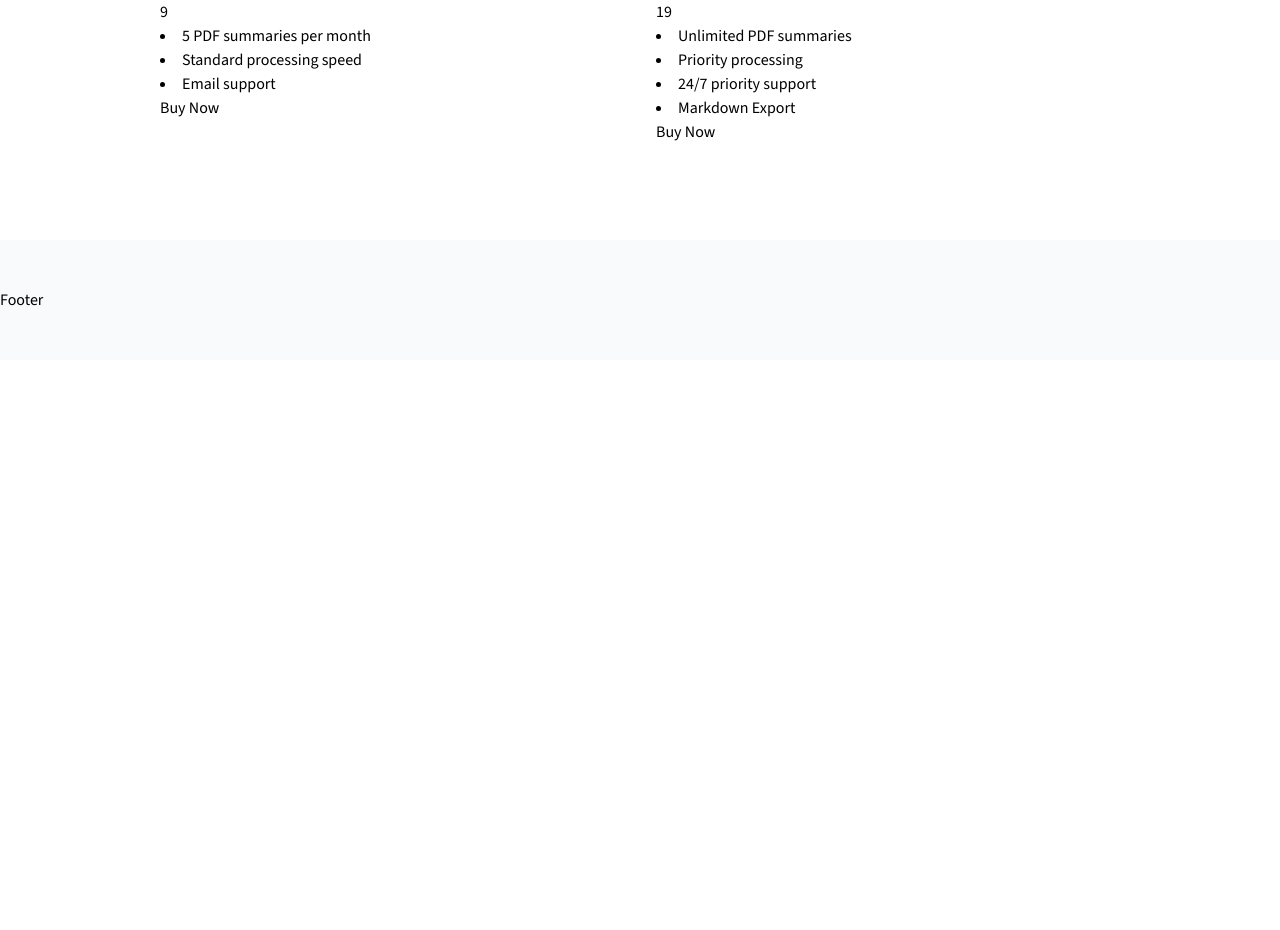
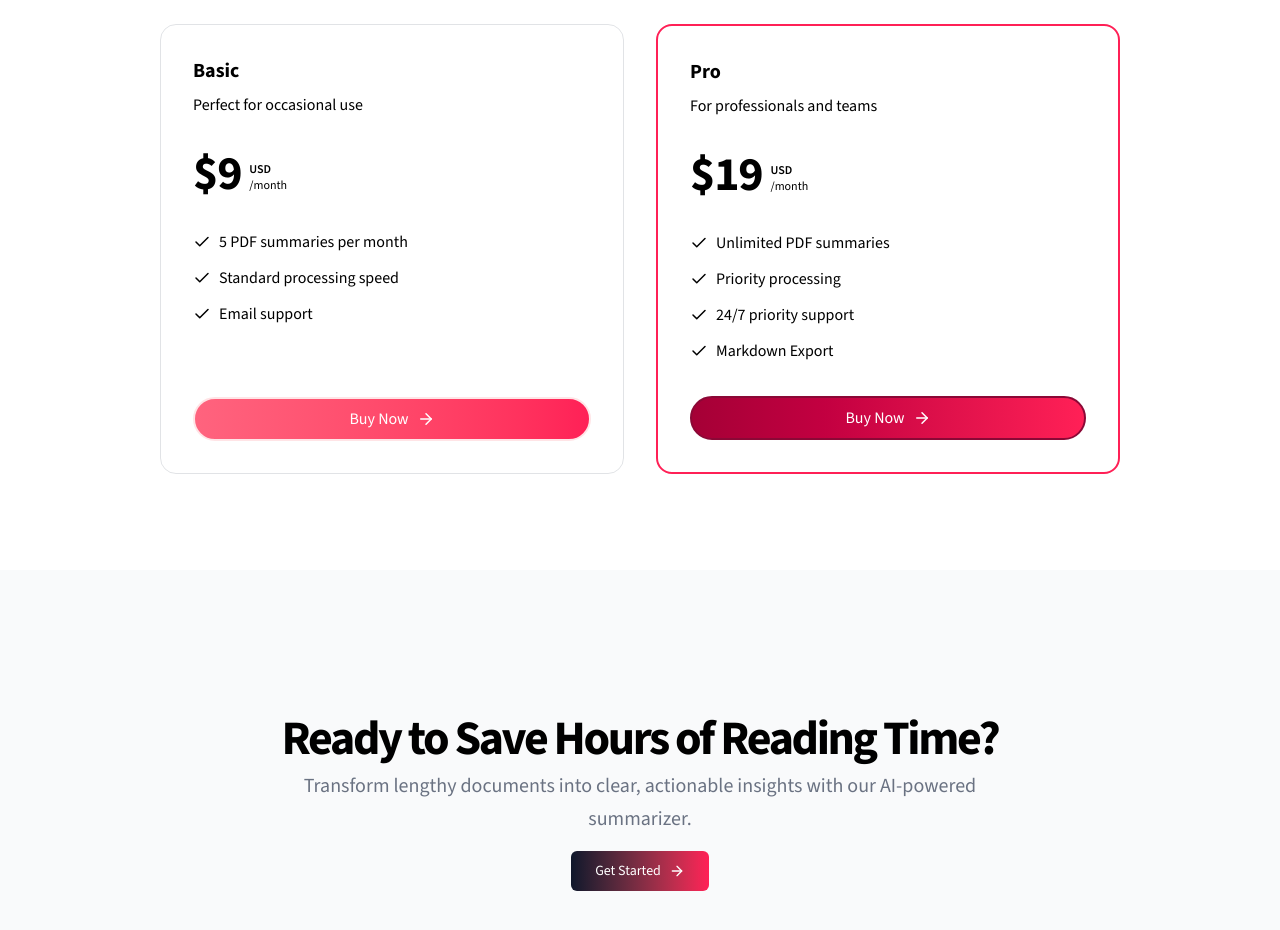
Before and after one commit to nima-azb/Sommaire, a Next.js app: page / in a window 1280 px wide. Shown: the part 1720-2650 px from the top of the page. Before the commit the page ends 2080 px from the top, so only its background shows below. Built offline with nearby package versions, Linux system fonts and the light colour scheme.

Commit message:
landing page done

```diff
--- a/app/page.tsx
+++ b/app/page.tsx
@@ -1,4 +1,5 @@
 import BgGradient from "@/components/common/bg-gradient";
+import CTASection from "@/components/Home/CTA-section";
 import DemoSection from "@/components/Home/demo-section";
 import HeroSection from "@/components/Home/hero-section";
 import HowItWorksSection from "@/components/Home/how-it-works-section";
@@ -13,6 +14,7 @@
         <DemoSection />
         <HowItWorksSection />
         <PricingSection />
+        <CTASection />
       </div>
     </div>
   );
--- /dev/null
+++ b/components/Home/CTA-section.tsx
@@ -0,0 +1,40 @@
+import Link from "next/link";
+import { Button } from "../ui/button";
+import { ArrowRight } from "lucide-react";
+
+export default function CTASection() {
+  return (
+    <section className="bg-gray-50 py-12">
+      <div className="py-12 lg:py-24 max-w-5xl mx-auto px-5 sm:px-6 lg:px-8 ">
+        <div className="flex flex-col items-center justify-center space-y-4 text-center">
+          <div className="space-y-2 ">
+            <h2 className="text-3xl font-bold tracking-tighter sm:text-4xl md:text-5xl">
+              Ready to Save Hours of Reading Time?
+            </h2>
+            <p className="mx-auto max-w-[700px] text-gray-500 md:text-xl/relaxed lg:text-base/relaxed xl:text-xl/relaxed dark:text-gray-400">
+              Transform lengthy documents into clear, actionable insights with
+              our AI-powered summarizer.
+            </p>
+          </div>
+          <div className="flex flex-col gap-2 min-[400px]:flex-row justify-center">
+            <div>
+              <Button
+                size="lg"
+                variant={"link"}
+                className="w-full min-[400px]:w-auto bg-linear-to-r from-slate-900 to-rose-500 hover:from-rose-500 hover:to-slate-900 hover:text-white text-white transition-all duration-300 flex items-center justify-center"
+              >
+                <Link
+                  href="/#pricing"
+                  className="flex items-center justify-center"
+                >
+                  Get Started{" "}
+                  <ArrowRight className="ml-2 h-4 w-4 animate-pulse" />
+                </Link>
+              </Button>
+            </div>
+          </div>
+        </div>
+      </div>
+    </section>
+  );
+}
--- a/components/Home/pricing-section.tsx
+++ b/components/Home/pricing-section.tsx
@@ -1,4 +1,6 @@
 import Link from "next/link";
+import { cn } from "@/lib/utils";
+import { ArrowRight, CheckIcon } from "lucide-react";
 
 type PriceType = {
   id: string;
@@ -50,21 +52,48 @@
   paymentLink,
 }: PriceType) => {
   return (
-    <div className="relative w-full max-w-lg">
+    <div className="relative w-full max-w-lg hover:scale-105 hover:transition-all duration-300">
+      <div
+        className={cn(
+          "relative flex flex-col h-full gap-4 lg:gap-8 z-10 p-8 border-[1px] border-gray-500/20 rounded-2xl",
+          id === "pro" && "border-rose-500 gap-5 border-2",
+        )}
+      >
+        <div className="flex justify-between items-center gap-4">
           <div>
-        <p>{name}</p>
-        <p>{description}</p>
+            <p className="text-lg lg:text-xl font-bold capitalize ">{name}</p>
+            <p className="text-base-content/80 mt-2">{description}</p>
           </div>
-      <div>
-        <p>{price}</p>
         </div>
-      <div>
+        <div className="flex gap-2">
+          <p className="text-5xl tracking-tight font-extrabold ">${price}</p>
+          <div className="flex flex-col justify-end mb-[4px]">
+            <p className="text-xs uppercase font-semibold">USD</p>
+            <p className="text-xs">/month</p>
+          </div>
+        </div>
+
+        <div className="space-y-2.5 leading-relaxed text-base flex-1">
           {items.map((item, idx) => (
-          <li key={idx}>{item}</li>
+            <li key={idx} className="flex items-center gap-2">
+              <CheckIcon size={18} />
+              <span>{item}</span>
+            </li>
           ))}
         </div>
-      <div>
-        <Link href={paymentLink}>Buy Now</Link>
+        <div className="spac-y-2 flex justify-center w-full">
+          <Link
+            href={paymentLink}
+            className={cn(
+              "w-full rounded-full flex items-center justify-center gap-2 bg-linear-to-r from-rose-800 to-rose-500 hover:from-rose-500 hover:to-rose-800 text-white border-2 py-2",
+              id === "pro"
+                ? "border-rose-900 "
+                : "border-rose-100 from-rose-400 to-rose-500",
+            )}
+          >
+            Buy Now <ArrowRight size={18} />
+          </Link>
+        </div>
       </div>
     </div>
   );
@@ -72,10 +101,12 @@
 
 export default function PricingSection() {
   return (
-    <section className="relative">
+    <section className="relative overflow-hidden" id="pricing">
       <div className="py-12 lg:py-24 max-w-5xl mx-auto px-5 sm:px-6 lg:px-8 lg:pt-12">
-        <div>
-          <h2>Pricing</h2>
+        <div className="flex items-center justify-center w-full pb-12">
+          <h2 className="font-bold uppercase text-xl mb-8 text-rose-500">
+            Pricing
+          </h2>
         </div>
         <div className="relative flex justify-center flex-col lg:flex-row items-center lg:items-stretch gap-8 ">
           {plans.map((plan) => (
```
Lines whose indentation alone changed are shown as unchanged.
